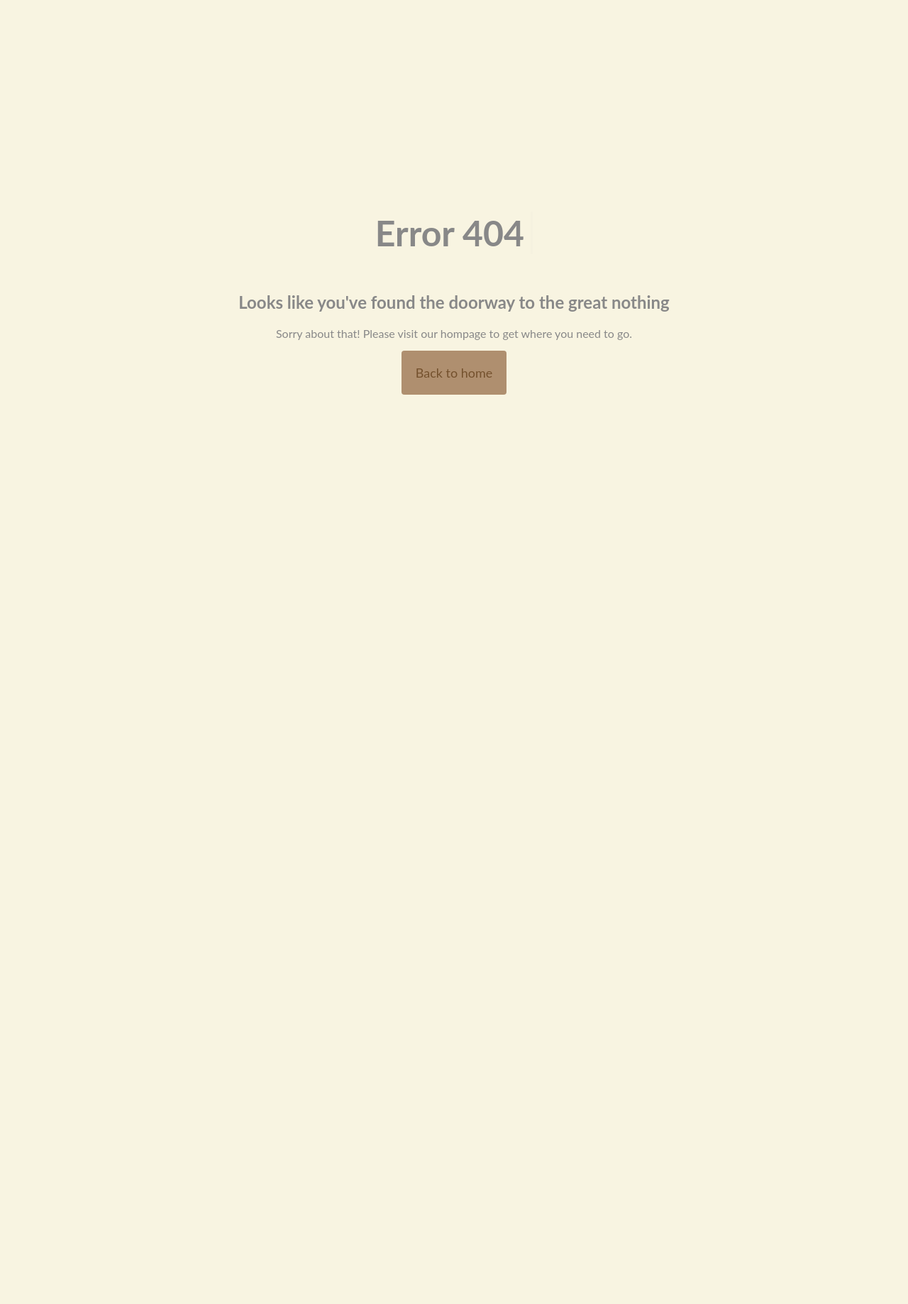
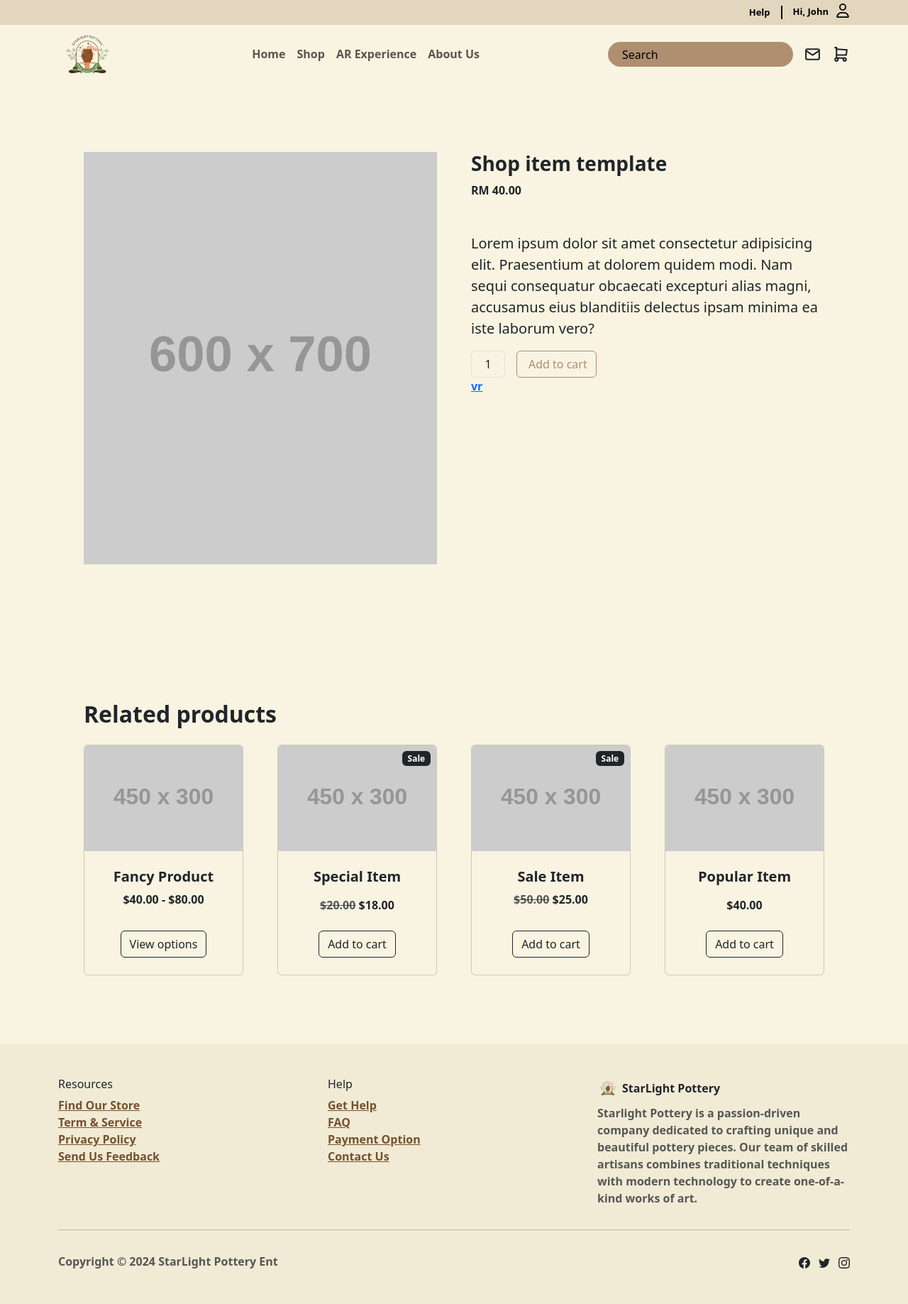
Before and after one commit to Radixactivetea/StarLightARShop, a PHP site: page /shop/1 in a window 1280 px wide. Shown: the whole page at 71% size. Before the commit the page ends 556 px from the top, so only its background shows below. Run offline with PHP 8.4, Linux system fonts and the light colour scheme; grey boxes labelled with a size stand in for pictures from a placeholder-image service; some libraries are stand-ins or nearby versions.

Commit message:
create route for product page

```diff
--- a/routes/routes.php
+++ b/routes/routes.php
@@ -4,5 +4,6 @@ require_once 'router.php';
 
 get('/', '../src/controllers/home.php');
 get('/shop', '../src/controllers/shop.php');
+get('/shop/$id', '../src/controllers/product.php');
 
 any('/404', '../src/pages/404.view.php');
--- /dev/null
+++ b/src/controllers/product.php
@@ -0,0 +1,4 @@
+<?php
+
+
+require 'src/pages/product.view.php';
--- /dev/null
+++ b/src/pages/product.view.php
@@ -0,0 +1,170 @@
+<!DOCTYPE html>
+<html lang="en">
+
+<head>
+    <meta charset="UTF-8">
+    <meta name="viewport" content="width=device-width, initial-scale=1.0">
+    <title>Star Light Pottery Shop</title>
+    <!-- bootstap css & override -->
+    <link rel="stylesheet" href="/node_modules/bootstrap/dist/css/bootstrap.min.css">
+    <link rel="stylesheet" href="/public/css/bs-theme-overrides.css">
+    <!-- shop style -->
+
+</head>
+
+<body>
+    <!-- navigator -->
+    <?php require "src/components/nav.php"; ?>
+
+
+    <!-- Product section-->
+    <section class="py-5">
+        <div class="container px-4 px-lg-5 my-5">
+            <div class="row gx-4 gx-lg-5 align-items-start">
+                <div class="col-md-6"><img class="card-img-top mb-5 mb-md-0"
+                        src="https://dummyimage.com/600x700/dee2e6/6c757d.jpg" alt="..." /></div>
+                <div class="col-md-6">
+                    <h3 class="fw-bolder">Shop item template</h3>
+                    <div class="mb-5">
+                        <!-- <span class="text-decoration-line-through">$45.00</span> -->
+                        <span>RM 40.00</span>
+                    </div>
+                    <p class="lead">Lorem ipsum dolor sit amet consectetur adipisicing elit. Praesentium at dolorem
+                        quidem modi. Nam sequi consequatur obcaecati excepturi alias magni, accusamus eius blanditiis
+                        delectus ipsam minima ea iste laborum vero?</p>
+                    <div class="d-flex">
+                        <input class="form-control text-center me-3" id="inputQuantity" type="num" value="1"
+                            style="max-width: 3rem" />
+                        <button class="btn btn-outline-primary flex-shrink-0" type="button">
+                            <i class="bi-cart-fill me-1"></i>
+                            Add to cart
+                        </button>
+                    </div>
+                    <a href="#" class="">vr</a>
+
+                </div>
+            </div>
+        </div>
+    </section>
+    <!-- Related items section-->
+    <section class="py-5">
+        <div class="container px-4 px-lg-5 mt-5">
+            <h2 class="fw-bolder mb-4">Related products</h2>
+            <div class="row gx-4 gx-lg-5 row-cols-2 row-cols-md-3 row-cols-xl-4 justify-content-center">
+                <div class="col mb-5">
+                    <div class="card h-100">
+                        <!-- Product image-->
+                        <img class="card-img-top" src="https://dummyimage.com/450x300/dee2e6/6c757d.jpg" alt="..." />
+                        <!-- Product details-->
+                        <div class="card-body p-4">
+                            <div class="text-center">
+                                <!-- Product name-->
+                                <h5 class="fw-bolder">Fancy Product</h5>
+                                <!-- Product price-->
+                                $40.00 - $80.00
+                            </div>
+                        </div>
+                        <!-- Product actions-->
+                        <div class="card-footer p-4 pt-0 border-top-0 bg-transparent">
+                            <div class="text-center"><a class="btn btn-outline-dark mt-auto" href="#">View options</a>
+                            </div>
+                        </div>
+                    </div>
+                </div>
+                <div class="col mb-5">
+                    <div class="card h-100">
+                        <!-- Sale badge-->
+                        <div class="badge bg-dark text-white position-absolute" style="top: 0.5rem; right: 0.5rem">Sale
+                        </div>
+                        <!-- Product image-->
+                        <img class="card-img-top" src="https://dummyimage.com/450x300/dee2e6/6c757d.jpg" alt="..." />
+                        <!-- Product details-->
+                        <div class="card-body p-4">
+                            <div class="text-center">
+                                <!-- Product name-->
+                                <h5 class="fw-bolder">Special Item</h5>
+                                <!-- Product reviews-->
+                                <div class="d-flex justify-content-center small text-warning mb-2">
+                                    <div class="bi-star-fill"></div>
+                                    <div class="bi-star-fill"></div>
+                                    <div class="bi-star-fill"></div>
+                                    <div class="bi-star-fill"></div>
+                                    <div class="bi-star-fill"></div>
+                                </div>
+                                <!-- Product price-->
+                                <span class="text-muted text-decoration-line-through">$20.00</span>
+                                $18.00
+                            </div>
+                        </div>
+                        <!-- Product actions-->
+                        <div class="card-footer p-4 pt-0 border-top-0 bg-transparent">
+                            <div class="text-center"><a class="btn btn-outline-dark mt-auto" href="#">Add to cart</a>
+                            </div>
+                        </div>
+                    </div>
+                </div>
+                <div class="col mb-5">
+                    <div class="card h-100">
+                        <!-- Sale badge-->
+                        <div class="badge bg-dark text-white position-absolute" style="top: 0.5rem; right: 0.5rem">Sale
+                        </div>
+                        <!-- Product image-->
+                        <img class="card-img-top" src="https://dummyimage.com/450x300/dee2e6/6c757d.jpg" alt="..." />
+                        <!-- Product details-->
+                        <div class="card-body p-4">
+                            <div class="text-center">
+                                <!-- Product name-->
+                                <h5 class="fw-bolder">Sale Item</h5>
+                                <!-- Product price-->
+                                <span class="text-muted text-decoration-line-through">$50.00</span>
+                                $25.00
+                            </div>
+                        </div>
+                        <!-- Product actions-->
+                        <div class="card-footer p-4 pt-0 border-top-0 bg-transparent">
+                            <div class="text-center"><a class="btn btn-outline-dark mt-auto" href="#">Add to cart</a>
+                            </div>
+                        </div>
+                    </div>
+                </div>
+                <div class="col mb-5">
+                    <div class="card h-100">
+                        <!-- Product image-->
+                        <img class="card-img-top" src="https://dummyimage.com/450x300/dee2e6/6c757d.jpg" alt="..." />
+                        <!-- Product details-->
+                        <div class="card-body p-4">
+                            <div class="text-center">
+                                <!-- Product name-->
+                                <h5 class="fw-bolder">Popular Item</h5>
+                                <!-- Product reviews-->
+                                <div class="d-flex justify-content-center small text-warning mb-2">
+                                    <div class="bi-star-fill"></div>
+                                    <div class="bi-star-fill"></div>
+                                    <div class="bi-star-fill"></div>
+                                    <div class="bi-star-fill"></div>
+                                    <div class="bi-star-fill"></div>
+                                </div>
+                                <!-- Product price-->
+                                $40.00
+                            </div>
+                        </div>
+                        <!-- Product actions-->
+                        <div class="card-footer p-4 pt-0 border-top-0 bg-transparent">
+                            <div class="text-center"><a class="btn btn-outline-dark mt-auto" href="#">Add to cart</a>
+                            </div>
+                        </div>
+                    </div>
+                </div>
+            </div>
+        </div>
+    </section>
+
+    <!-- footer -->
+    <?php require "src/components/footer.html"; ?>
+
+    <!-- bootstap and popper -->
+    <script src="/node_modules/@popperjs/core/dist/umd/popper.min.js"></script>
+    <script src="/node_modules/bootstrap/dist/js/bootstrap.min.js"></script>
+</body>
+
+</html>
--- a/src/pages/shop.view.php
+++ b/src/pages/shop.view.php
@@ -74,7 +74,7 @@
         <div class="shop-content">
             <div class="col">
                 <div class="row row-cols-1 row-cols-md-2 row-cols-lg-3 g-4">
-                    <a href="#" class="col text-decoration-none">
+                    <a href="/shop/1" class="col text-decoration-none">
                         <div class="card h-100 shadow-sm overflow-hidden rounded-lg">
                             <img src="https://tailwindui.com/plus/img/ecommerce-images/category-page-04-image-card-01.jpg"
                                 alt="Tall slender porcelain bottle with natural clay textured body and cork stopper."
```
